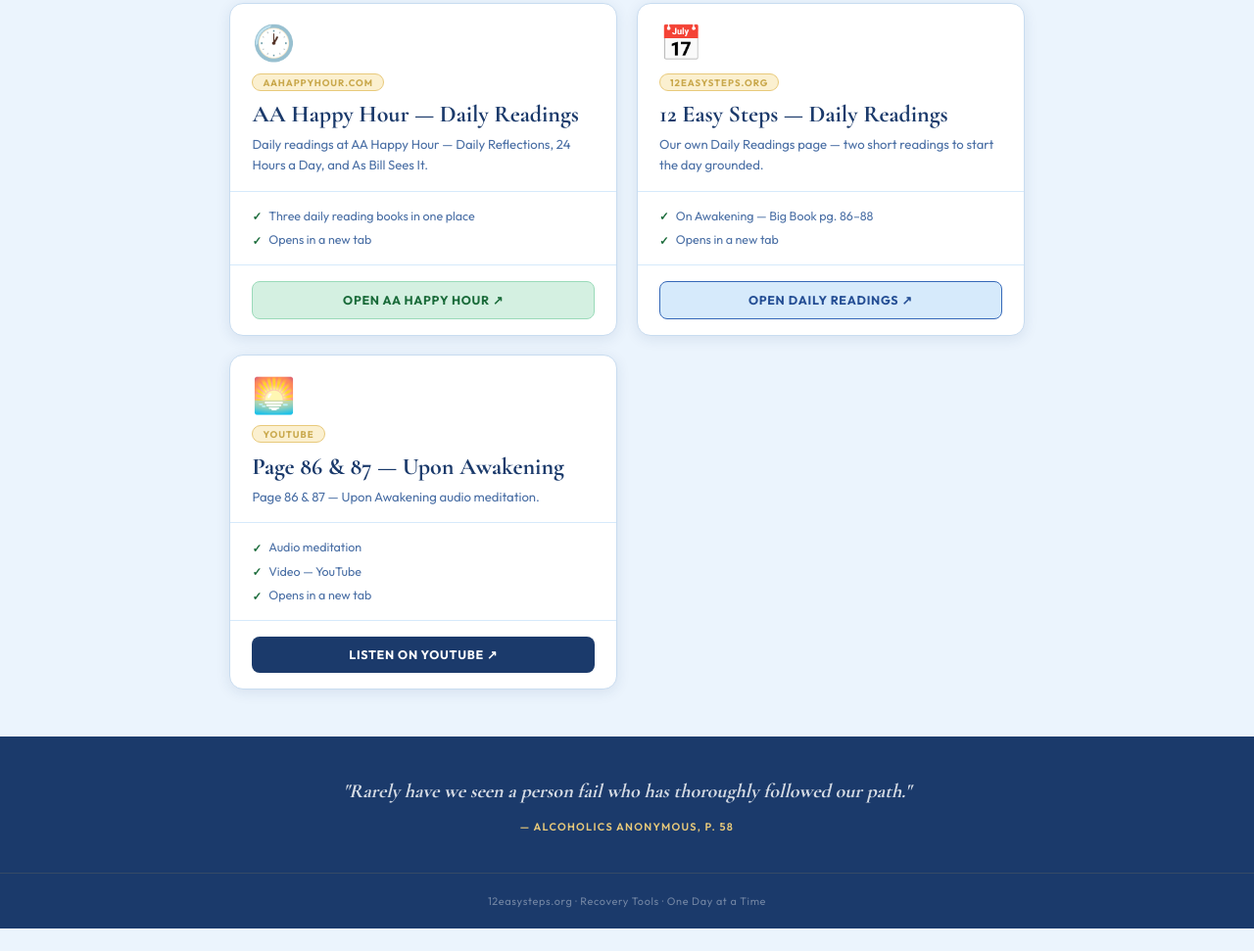
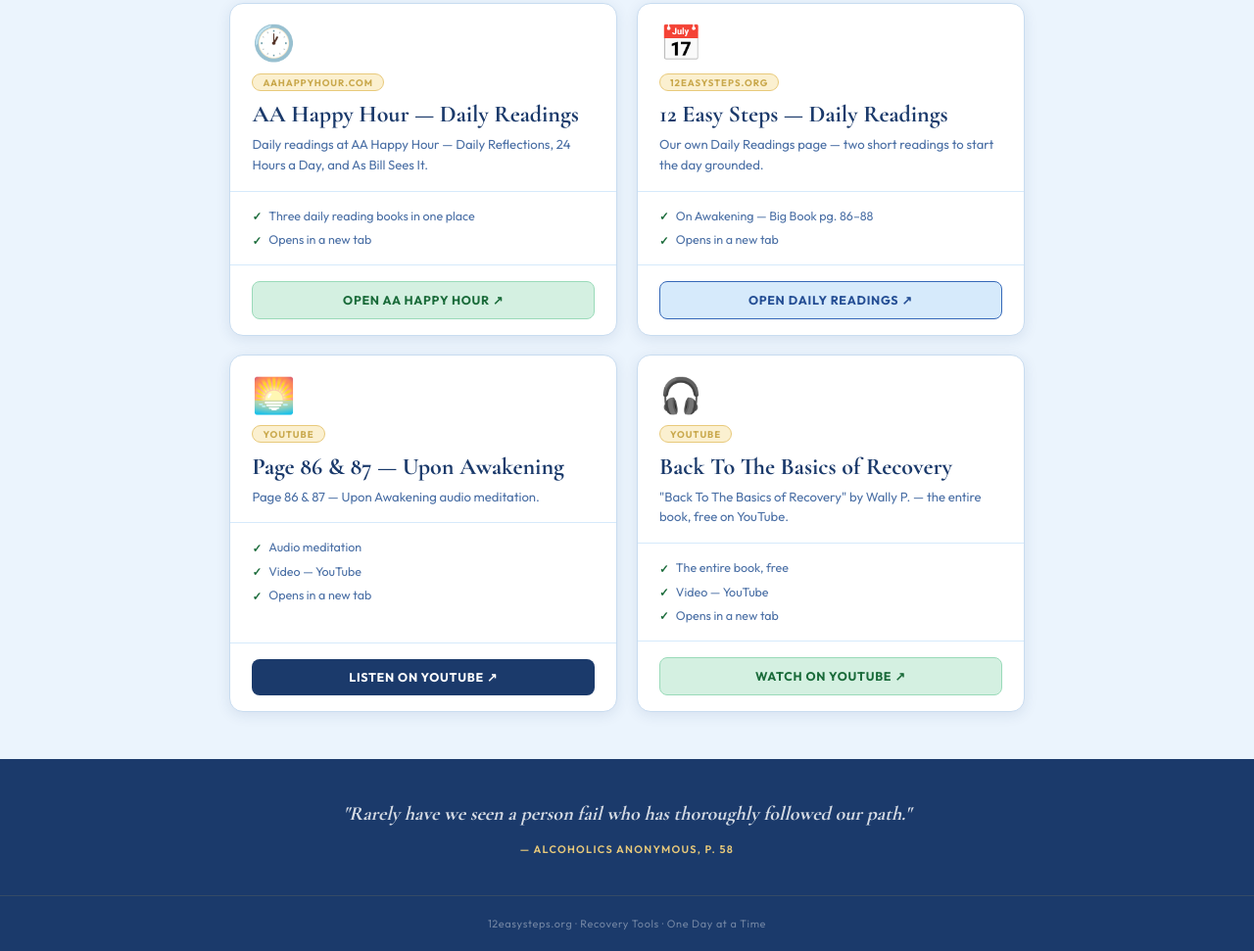
Before and after one commit to Sebastianshort624/12easysteps.org, a plain HTML site: page readings/index.html in a window 1280 px wide. Shown: the part 913-1884 px from the top of the page at 98% size. Before the commit the page ends 1861 px from the top, so only its background shows below. Drawn offline with nearby package versions, Linux system fonts and the light colour scheme.

Commit message:
Readings: add Back To The Basics book (6 links); nav Helpful Links -> Links

```diff
--- a/readings/index.html
+++ b/readings/index.html
@@ -100,7 +100,7 @@ footer p{font-size:.68rem;color:rgba(255,255,255,.38);letter-spacing:.06em}
     <a href="https://12easysteps.org/steps/" class="nav-link">Steps Workbook</a>
     <a href="https://12easysteps.org/report/" class="nav-link">Report Card</a>
     <a href="https://12easysteps.org/daily-readings/" class="nav-link">Daily Readings</a>
-    <a href="https://12easysteps.org/helpful-links/" class="nav-link">Helpful Links</a>
+    <a href="https://12easysteps.org/links/" class="nav-link">Links</a>
     <a href="https://12easysteps.org/readings/" class="nav-link active">Readings</a>
   </div>
 </nav>
@@ -207,6 +207,26 @@ footer p{font-size:.68rem;color:rgba(255,255,255,.38);letter-spacing:.06em}
       </div>
     </a>
 
+    <a href="https://youtu.be/4HK6QoICoHk" class="tool-card" target="_blank" rel="noopener">
+      <div class="card-top">
+        <span class="card-emoji">🎧</span>
+        <div class="card-chip">YouTube</div>
+        <div class="card-title">Back To The Basics of Recovery</div>
+        <p class="card-desc">"Back To The Basics of Recovery" by Wally P. — the entire book, free on YouTube.</p>
+      </div>
+      <div class="card-mid">
+        <ul class="features">
+          <li>The entire book, free</li>
+          <li>Video — YouTube</li>
+          <li>Opens in a new tab</li>
+        </ul>
+      </div>
+      <div class="card-bottom">
+        <div class="open-btn btn-green">Watch on YouTube ↗</div>
+      </div>
+    </a>
+
+
   </div>
 </div>
 
```
